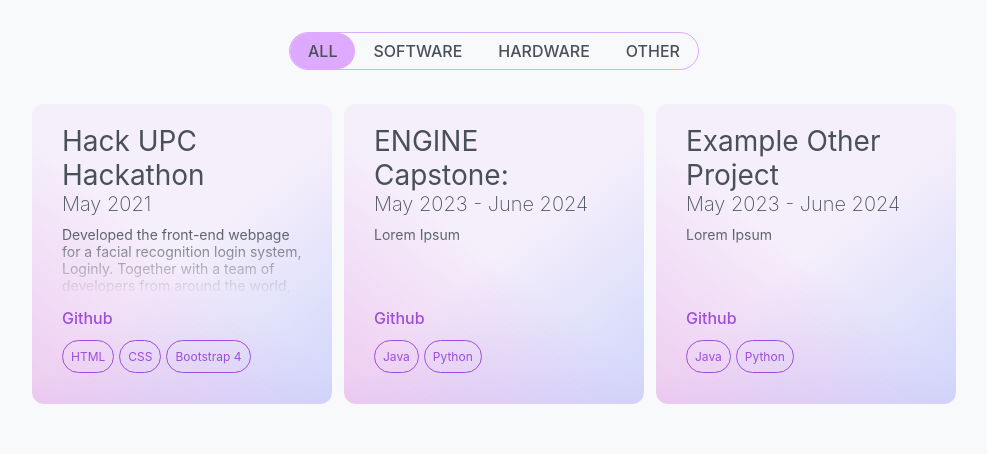
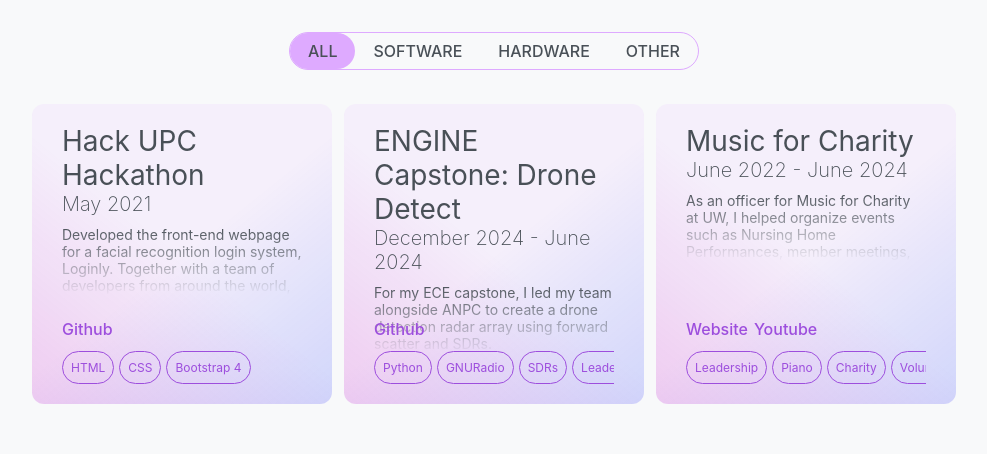
Before and after one commit to davphan/Portfolio, a React (Create React App) app: page / in a window 1280 px wide. Shown: the part 3728-4182 px from the top of the page, without its empty margins (146-1133 px from the left). Built offline with nearby package versions, Linux system fonts and the light colour scheme.

Commit message:
Added project data

```diff
--- a/src/components/Education/YearView.js
+++ b/src/components/Education/YearView.js
@@ -39,7 +39,7 @@ const YearTitle = styled.h1`
   }
 
   @media screen and (max-width: 480px) {
-    font-size: 1rem;
+    font-size: 0.8rem;
   }
 `;
 
@@ -53,7 +53,7 @@ const YearRange = styled.h2`
   }
 
   @media screen and (max-width: 480px) {
-    font-size: 0.8rem;
+    font-size: 0.7rem;
   }
 `;
 
@@ -101,7 +101,7 @@ const ClassCode = styled.p`
   }
 
   @media screen and (max-width: 480px) {
-    font-size: 0.7rem;
+    font-size: 0.8rem;
     padding: 0;
   }
 `;
--- a/src/components/Projects/ProjectCard.js
+++ b/src/components/Projects/ProjectCard.js
@@ -7,6 +7,7 @@ const CardContainer = styled.div`
   border-radius: 12px;
   background-color: ${({ theme }) => theme.primary_light + 20};
   transition: all 0.3s ease-in-out;
+  position: relative;
 
   @media screen and (max-width: 768px) {
     width: 280px;
@@ -65,6 +66,13 @@ const CardBody = styled.div`
   display: flex;
   flex-direction: column;
   gap: 12px;
+  position: absolute;
+  bottom: 15px;
+  width: 240px;
+
+  @media screen and (max-width: 768px) {
+    width: 220px;
+  }
 `;
 
 const CardDescription = styled.div`
@@ -117,6 +125,7 @@ const Tag = styled.div`
   border-radius: 20px;
   padding: 8px;
   color: ${({ theme }) => theme.primary_dark};
+  text-wrap: nowrap;
 
   @media screen and (max-width: 768px) {
     padding: 6px;
@@ -125,6 +134,7 @@ const Tag = styled.div`
 
 const LinkList = styled.div`
   display: flex;
+  gap: 6px;
 `;
 
 const ProjectLink = styled.a`
@@ -152,11 +162,11 @@ export default function ProjectCard({ project }) {
           <CardTitle>{project.title}</CardTitle>
           <CardDate>{project.date}</CardDate>
         </CardHeader>
+        <CardDescription>{project.description}</CardDescription>
         <CardBody>
-          <CardDescription>{project.description}</CardDescription>
           <LinkList>
             {project.links.map((link, id) => (
-              <ProjectLink key={id} src={link.url}>{link.name}</ProjectLink>
+              <ProjectLink key={id} href={link.url} target="_blank">{link.name}</ProjectLink>
             ))}
           </LinkList>
           <TagList>
--- a/src/data/text.js
+++ b/src/data/text.js
@@ -236,31 +236,35 @@ export const projects = {
     },
     {
       id: 1,
-      title: "ENGINE Capstone: ",
-      date: "May 2023 - June 2024",
-      description: "Lorem Ipsum",
+      title: "ENGINE Capstone: Drone Detect",
+      date: "December 2024 - June 2024",
+      description: "For my ECE capstone, I led my team alongside ANPC to create a drone detection radar array using forward scatter and SDRs.",
       image: "",
-      tags: ["Java", "Python"],
+      tags: ["Python", "GNURadio", "SDRs", "Leadership", "Signal Processing", "Forward Scatter"],
       group: "hardware",
       links: [
         {
           name: "Github",
-          url: "https://davphan.github.io/Portfolio/index.html"
+          url: "https://github.com/coyspink/DroneDetect"
         }
       ]
     },
     {
-      id: 0,
-      title: "Example Other Project",
-      date: "May 2023 - June 2024",
-      description: "Lorem Ipsum",
+      id: 2,
+      title: "Music for Charity",
+      date: "June 2022 - June 2024",
+      description: "As an officer for Music for Charity at UW, I helped organize events such as Nursing Home Performances, member meetings, and orchestral concerts to bring together the UW community and raise money for communities in need.",
       image: "",
-      tags: ["Java", "Python"],
+      tags: ["Leadership", "Piano", "Charity", "Volunteering"],
       group: "other",
       links: [
         {
-          name: "Github",
-          url: "https://davphan.github.io/Portfolio/index.html"
+          name: "Website",
+          url: "https://muscharity.wordpress.com/"
+        },
+        {
+          name: "Youtube",
+          url: "https://www.youtube.com/@muscharityuw"
         }
       ]
     },
```
